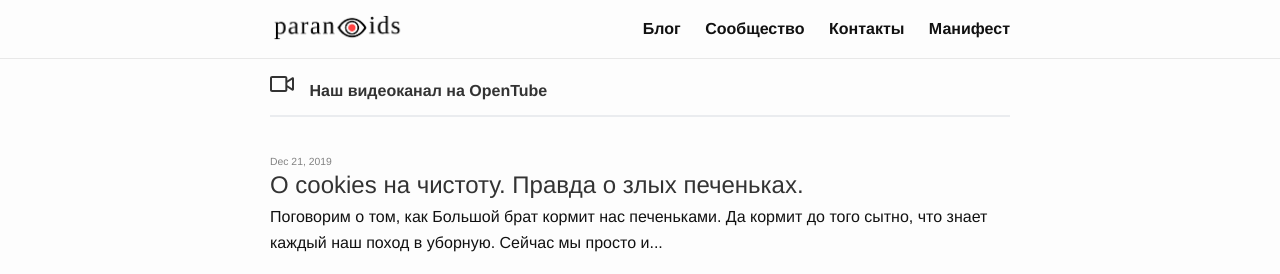
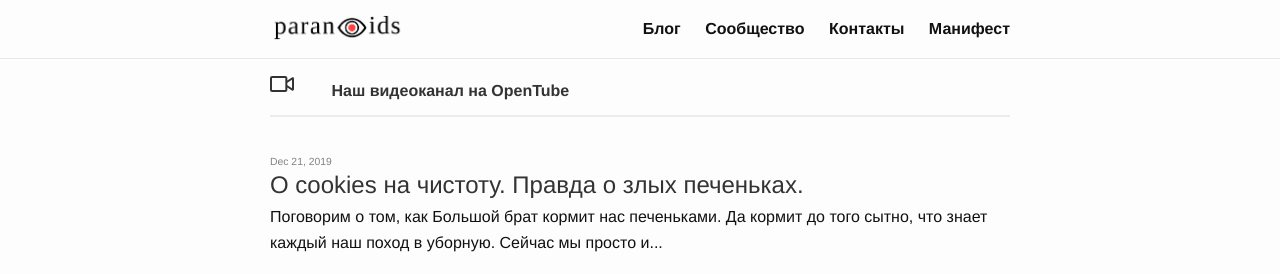
Before and after one commit to 2b7E1n6D0e5R7/2b7E1n6D0e5R7.github.io, a Jekyll site: the page built from index.html, in a window 1280 px wide. Shown: the top 274 px of the page. Built offline with Jekyll 4.4.1, drawn with Linux system fonts in a browser that asks for light colours; the list of posts is cut into pages by our own code.

Commit message:
Update _layout.scss

```diff
--- a/_sass/minimaless/_layout.scss
+++ b/_sass/minimaless/_layout.scss
@@ -5,6 +5,10 @@
 .blog-menu {
       margin-top: -17px;
       margin-bottom: -18px;
+}
+
+.blog-menu_icon {
+    position: absolute;
 }
 
 .blog-menu_link:hover a svg #video{fill: #a70505; transform: rotate(-1deg);}
@@ -32,7 +36,7 @@
 }
 
 .blog-menu_text {
-    margin: -1px 0px 0px 11px;
+        margin: 0 0 0 33px;
 }
 
 .link_page-no {
```
